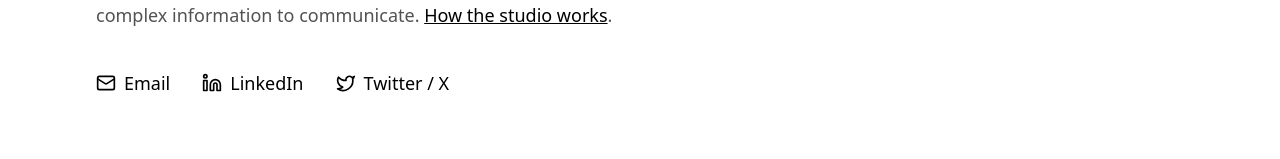
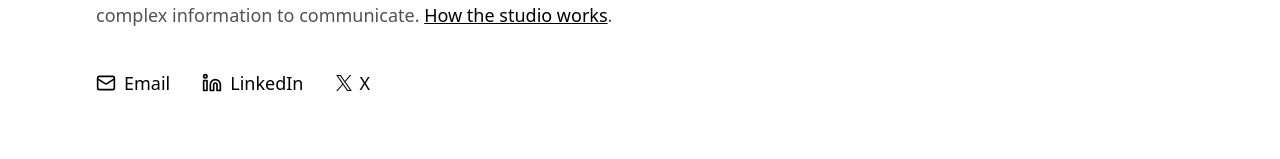
Before and after one commit to grahaphicsroberts/grahaphicsportfolio, a Next.js app: page / in a window 1280 px wide. Shown: the part 4472-4631 px from the top of the page. Built offline with nearby package versions, Linux system fonts and the light colour scheme.

Commit message:
twitter to X update

```diff
--- a/app/about/page.tsx
+++ b/app/about/page.tsx
@@ -11,12 +11,12 @@ import {
   ArrowRight,
   Mail,
   Linkedin,
-  Twitter,
   MapPin,
   Menu,
   X,
 } from "lucide-react";
 import Link from "next/link";
+import XIcon from "../components/XIcon";
 
 export default function AboutMagazine() {
   const targetRef = useRef(null);
@@ -399,16 +399,16 @@ export default function AboutMagazine() {
             </a>
 
             <a
-              href="https://twitter.com/grahaphics"
+              href="https://x.com/grahaphics"
               target="_blank"
               rel="noopener noreferrer"
               className="group flex flex-col items-center gap-4 p-8 rounded-lg hover:bg-neutral-900 transition-colors"
             >
               <div className="p-4 bg-neutral-900 rounded-full group-hover:bg-white group-hover:text-black transition-colors border border-neutral-800">
-                <Twitter className="w-5 h-5" aria-hidden="true" />
+                <XIcon className="w-4 h-4" />
               </div>
               <span className="text-xs font-mono text-neutral-500 uppercase tracking-widest">
-                Twitter
+                X
               </span>
             </a>
           </div>
--- a/app/components/Footer.tsx
+++ b/app/components/Footer.tsx
@@ -2,7 +2,8 @@
 
 import React from "react";
 import Link from "next/link";
-import { Mail, Linkedin, Twitter } from "lucide-react";
+import { Mail, Linkedin } from "lucide-react";
+import XIcon from "./XIcon";
 
 export default function Footer() {
   return (
@@ -28,15 +29,19 @@ export default function Footer() {
           </a>
           <a
             href="https://www.linkedin.com/in/grahaphics/"
+            target="_blank"
+            rel="noopener noreferrer"
             className="flex items-center gap-2 hover:underline"
           >
             <Linkedin className="w-5 h-5" aria-hidden="true" /> LinkedIn
           </a>
           <a
-            href="https://twitter.com/grahaphics"
+            href="https://x.com/grahaphics"
+            target="_blank"
+            rel="noopener noreferrer"
             className="flex items-center gap-2 hover:underline"
           >
-            <Twitter className="w-5 h-5" aria-hidden="true" /> Twitter / X
+            <XIcon className="w-4 h-4" /> X
           </a>
         </div>
         <p className="mt-24 text-sm text-neutral-500">
--- /dev/null
+++ b/app/components/XIcon.tsx
@@ -0,0 +1,16 @@
+import React from "react";
+
+// Lucide only ships the old Twitter bird, so the X mark is inlined here.
+// Filled rather than stroked, which is how the logo is drawn.
+export default function XIcon({ className }: { className?: string }) {
+  return (
+    <svg
+      viewBox="0 0 24 24"
+      fill="currentColor"
+      className={className}
+      aria-hidden="true"
+    >
+      <path d="M14.234 10.162 22.977 0h-2.072l-7.591 8.824L7.251 0H.258l9.168 13.343L.258 24H2.33l8.016-9.318L16.749 24h6.993zm-2.837 3.299-.929-1.329L3.076 1.56h3.182l5.965 8.532.929 1.329 7.754 11.09h-3.182z" />
+    </svg>
+  );
+}
```
Also changed, not shown: 1 other file (tests, documents, lock files or other folders).
